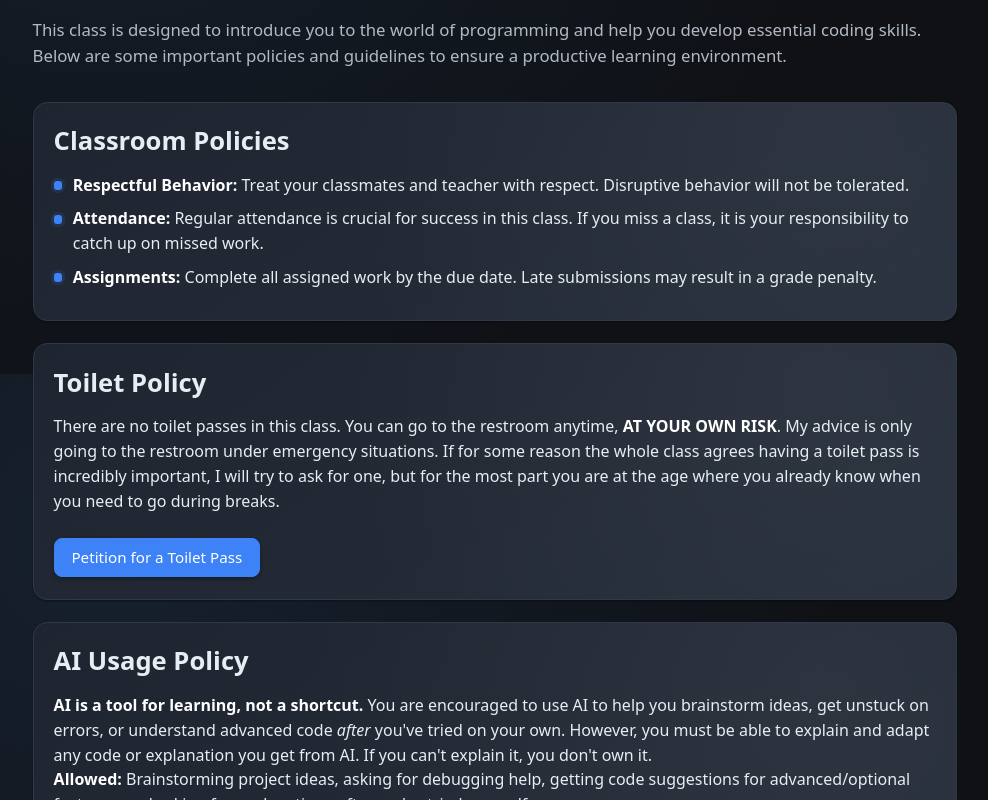
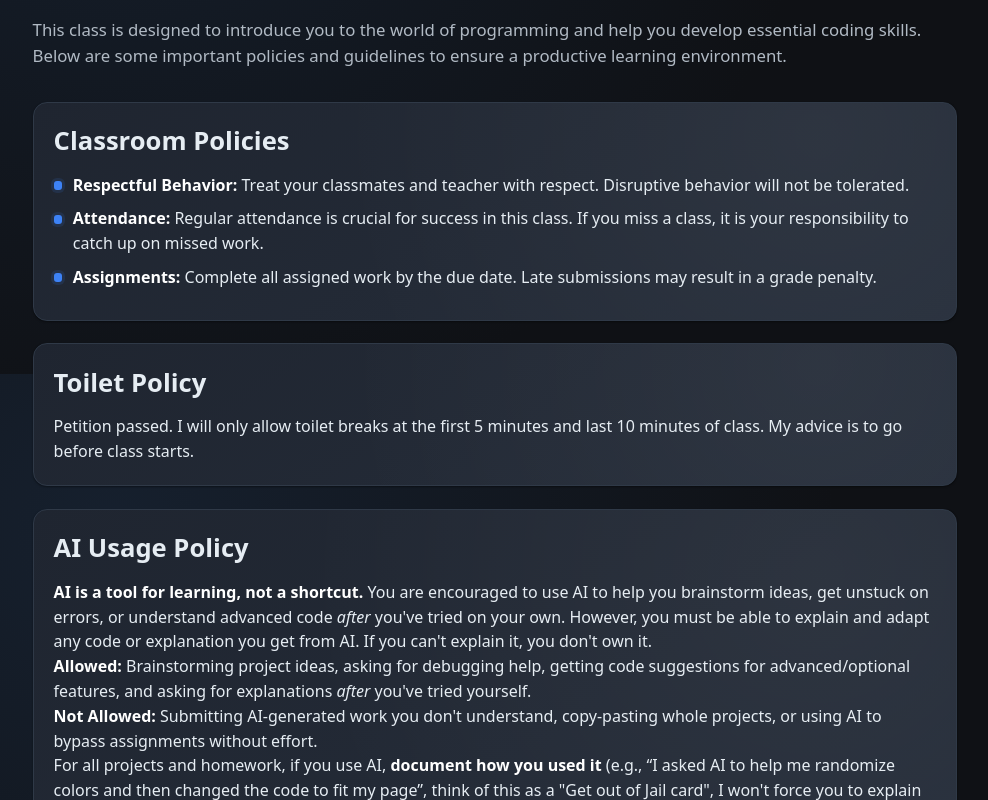
Before and after one commit to joshia-t-work/programming-elective, a plain HTML site: page index.html in a window 1280 px wide. Shown: the part 426-1226 px from the top of the page, without its empty margins (145-1133 px from the left). Drawn offline with Linux system fonts and the light colour scheme.

Commit message:
Update index.html

```diff
--- a/index.html
+++ b/index.html
@@ -60,13 +60,7 @@
 
         <section id="toilet-policy" class="card">
             <h2>Toilet Policy</h2>
-            <p>There are no toilet passes in this class. You can go to the restroom anytime, <strong>AT YOUR OWN
-                    RISK</strong>. My advice is only going to the restroom under emergency situations. If for some
-                reason the whole class agrees having a toilet pass is incredibly important, I will try to ask for one,
-                but for the most part you are at the age where you already know when you need to go during breaks.</p>
-            <br>
-            <button type="button" class="btn" onclick="petition()" aria-label="Petition for a toilet pass">Petition for
-                a Toilet Pass</button>
+            <p>Petition passed. I will only allow toilet breaks at the first 5 minutes and last 10 minutes of class. My advice is to go before class starts.</p>
         </section>
 
         <section id="ai-policy" class="card">
```
